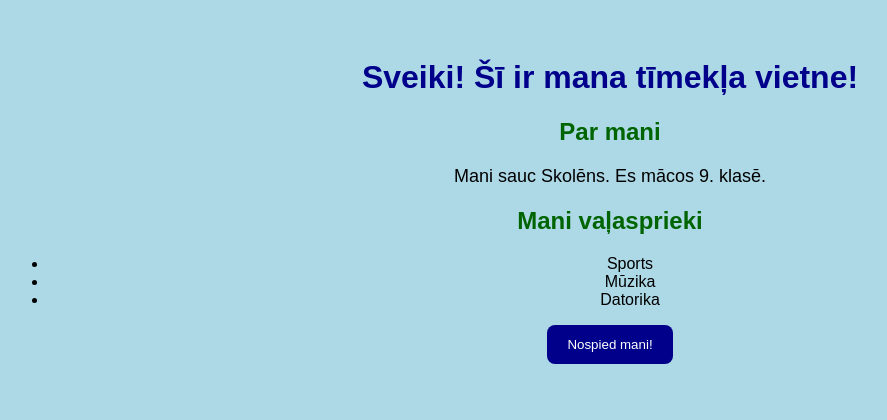
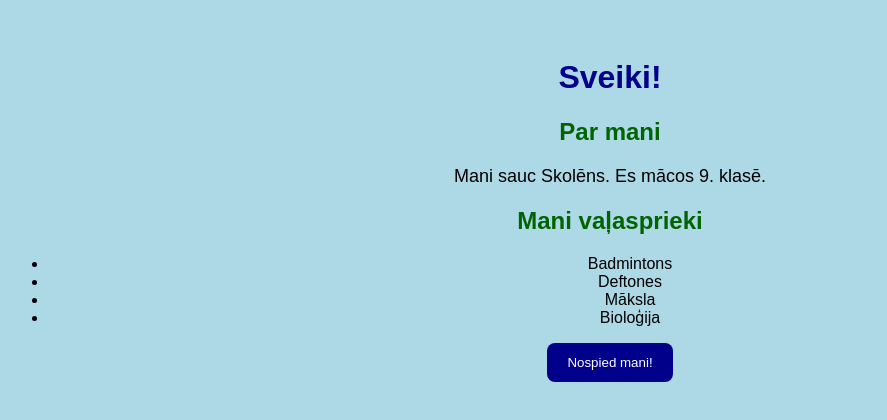
Before and after one commit to AveIGQuorzz/mana_pirma_vietne1, a plain HTML site: page index.html in a window 1280 px wide. Shown: the whole page, without its empty margins (30-917 px from the left). Drawn offline with Linux system fonts and the light colour scheme.

Commit message:
Update index.html

```diff
--- a/index.html
+++ b/index.html
@@ -2,22 +2,23 @@
 <html lang="lv">
 <head>
     <meta charset="UTF-8">
-    <meta name="viewport" content="width=device-width, initial-scale=1.0">
+    <meta name="viewporet" content="width=device-width, initial-scale=1.0">
     <title>Mana tīmekļa vietne</title>
     <link rel="stylesheet" href="style.css">
 </head>
 <body>
 
-    <h1>Sveiki! Šī ir mana tīmekļa vietne!</h1>
+    <h1>Sveiki!</h1>
 
     <h2>Par mani</h2>
     <p>Mani sauc Skolēns. Es mācos 9. klasē.</p>
 
     <h2>Mani vaļasprieki</h2>
     <ul>
-        <li>Sports</li>
-        <li>Mūzika</li>
-        <li>Datorika</li>
+        <li>Badmintons</li>
+        <li>Deftones</li>
+        <li>Māksla</li>
+        <li>Bioloģija</li>
     </ul>
 
     <button onclick="paradiZinojumu()">
```
